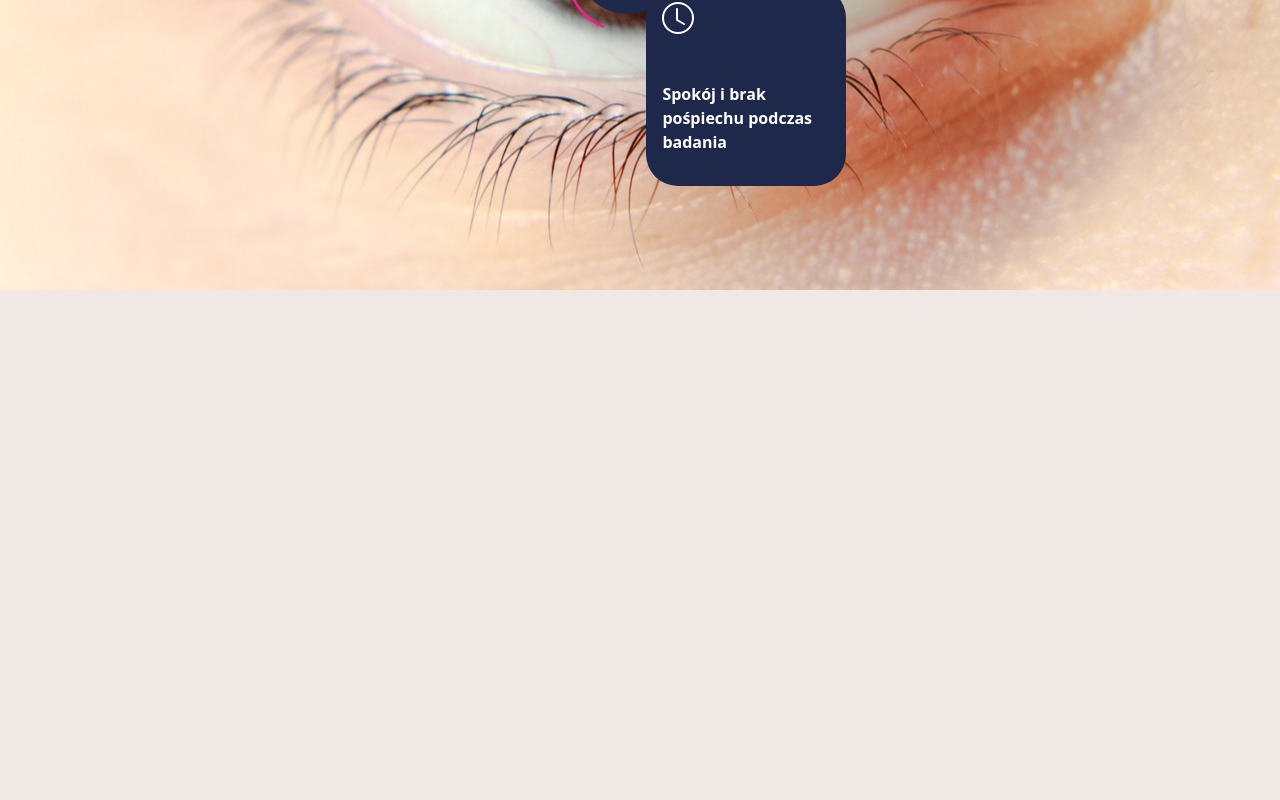
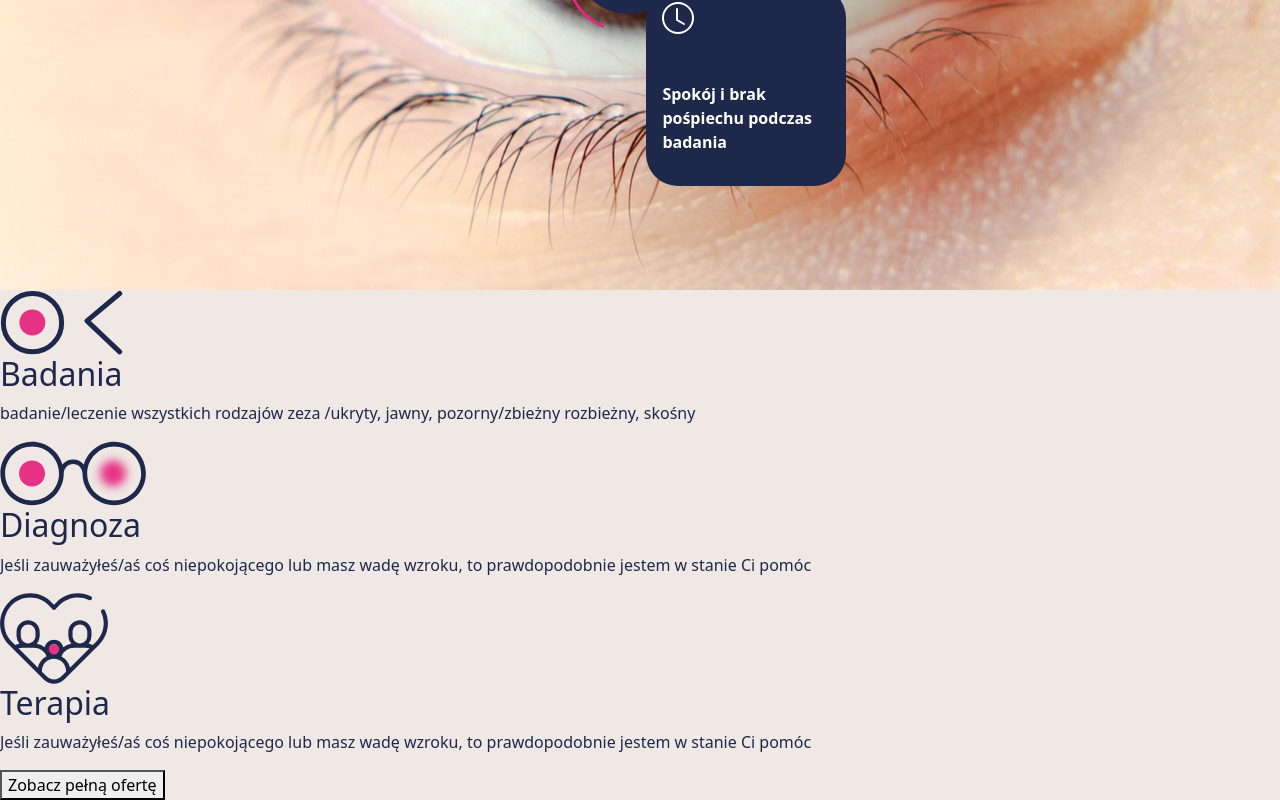
Before and after one commit to D3nyFRND/orto_eye, a Vue app: page / in a window 1280 px wide. Shown: the part 590-1390 px from the top of the page. Before the commit the page ends 880 px from the top, so only its background shows below. Built offline with nearby package versions, Linux system fonts and the light colour scheme; the HTML template or start-up script is replaced by a standard one.

Commit message:
Offer section html

```diff
--- a/src/components/offer/offerIndex.vue
+++ b/src/components/offer/offerIndex.vue
@@ -1,5 +1,31 @@
 <template>
-  <section>
-    <div></div>
+  <section class="offer">
+    <div class="offerWrapper">
+      <div class="offerContainer">
+        <img src="../../assets/offer/badania.svg" />
+        <h2>Badania</h2>
+        <!-- prettier-ignore -->
+        <p>
+          badanie/leczenie wszystkich rodzajów zeza /ukryty, jawny, pozorny/zbieżny rozbieżny, skośny
+        </p>
+      </div>
+      <div class="offerContainer">
+        <img src="../../assets/offer/diagnoza.svg" />
+        <h2>Diagnoza</h2>
+        <!-- prettier-ignore -->
+        <p>
+          Jeśli zauważyłeś/aś coś niepokojącego lub masz wadę wzroku, to prawdopodobnie jestem w stanie Ci pomóc
+        </p>
+      </div>
+      <div class="offerContainer">
+        <img src="../../assets/offer/terapia.svg" />
+        <h2>Terapia</h2>
+        <!-- prettier-ignore -->
+        <p>
+          Jeśli zauważyłeś/aś coś niepokojącego lub masz wadę wzroku, to prawdopodobnie jestem w stanie Ci pomóc
+        </p>
+      </div>
+    </div>
+    <button>Zobacz pełną ofertę</button>
   </section>
 </template>
```
